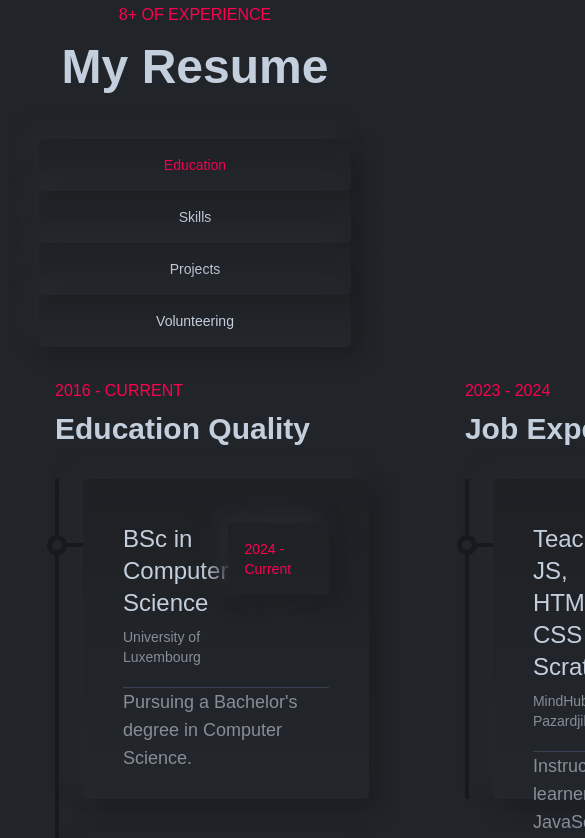
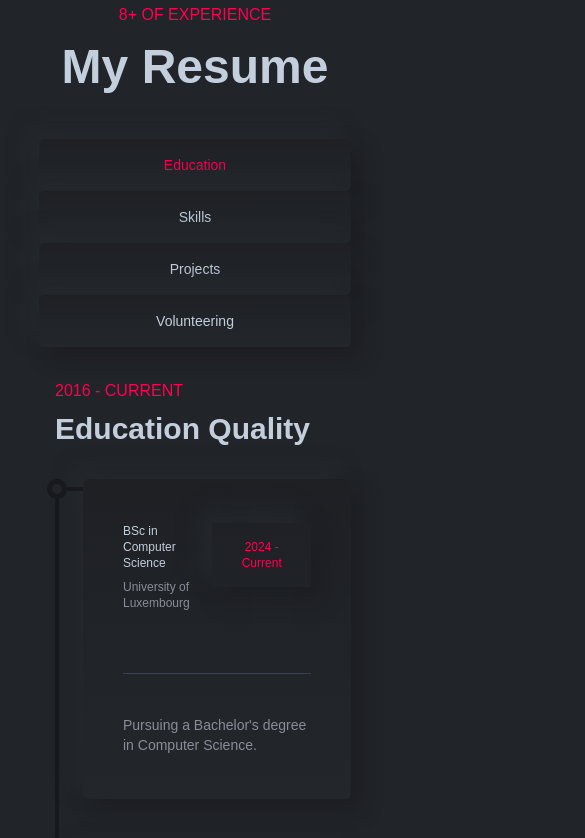
Before and after one commit to StefanPenchev05/Portfolio, a React (Create React App) app: page / in a window 390 px wide. Shown: the part 4980-5818 px from the top of the page, 585 px wide, since content can reach past the window. Built offline with nearby package versions, Linux system fonts and the light colour scheme; the HTML template or start-up script is replaced by a standard one.

Commit message:
refactor: Improve code readability and consistency in TimeLine, EventCard, EducationCard, Tabs, and Divider components

```diff
--- a/src/components/TimeLine.tsx
+++ b/src/components/TimeLine.tsx
@@ -50,7 +50,7 @@ const EventCard: React.FC<EventCardProps> = ({
 
 
   return (
-    <div className="relative flex space-y-14 w-full">
+    <div className="relative flex flex-col md:flex-row space-y-0 md:space-y-14 w-full">
       <div
         className={`w-full h-80 ${bgGradient} shadow-button transition-all z-10 border-0 rounded-md px-10 py-11`}
         onMouseEnter={() => {
@@ -67,14 +67,14 @@ const EventCard: React.FC<EventCardProps> = ({
         <div className="flex flex-col justify-between h-full">
           <div className="flex justify-between pb-5">
             <div className="flex flex-col space-y-2 text-pretty w-2/3">
-              <span className="text-light-text text-2xl">{title}</span>
-              <span className={`text-sm ${textColor}`}>{location}</span>
+              <span className="text-light-text text-xs md:text-2xl">{title}</span>
+              <span className={`text-xs md:text-sm ${textColor}`}>{location}</span>
             </div>
             <DurationLabel>{duration}</DurationLabel>
             <Divider orientation="horizontal" />
           </div>
           <Divider orientation="horizontal" className="border-[#17191c]" />
-          <div className={`w-full text-pretty ${textColor} text-lg text-start`}>
+          <div className={`w-full text-pretty ${textColor} text-sm md:text-lg text-start`}>
             {description}
           </div>
         </div>
@@ -94,8 +94,8 @@ const DurationLabel: React.FC<DurationLabelProps> = ({ children }) => {
     <div
       className="
       bg-transparent from-[#1e2024] to-[#23272b]
-      shadow-button transition-all z-10
-      text-sm font-medium border-0 h-fit w-fit p-4 text-primary-red"
+      shadow-button transition-all z-10 text-xs text-center
+      md:text-sm font-medium border-0 h-fit w-2/3 md:w-fit p-4 text-primary-red"
     >
       {children}
     </div>
--- a/src/sections/Resume.tsx
+++ b/src/sections/Resume.tsx
@@ -13,10 +13,9 @@ const Resume = () => {
           </div>
           <b className="text-5xl text-light-text">My Resume</b>
         </div>
-        <div>
         <Tabs className="space-x-4">
           <Tab label="Education">
-              <div className="flex space-x-24 justify-between h-full">
+            <div className="flex flex-col md:flex-row space-y-24 md:space-y-0 md:space-x-24 justify-between h-full">
               <div className="flex-grow">
                 <TimeLine title="Education Quality" duration="2016 - Current">
                   <EventCard
@@ -56,7 +55,6 @@ const Resume = () => {
           </Tab>
         </Tabs>
       </div>
-      </div>
     </MainLayout>
   );
 };
```
Lines whose indentation alone changed are shown as unchanged.
